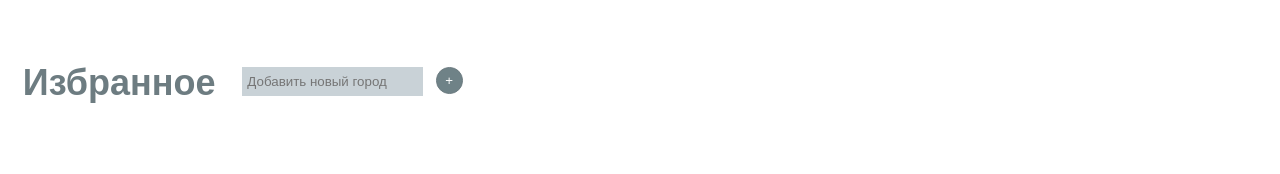
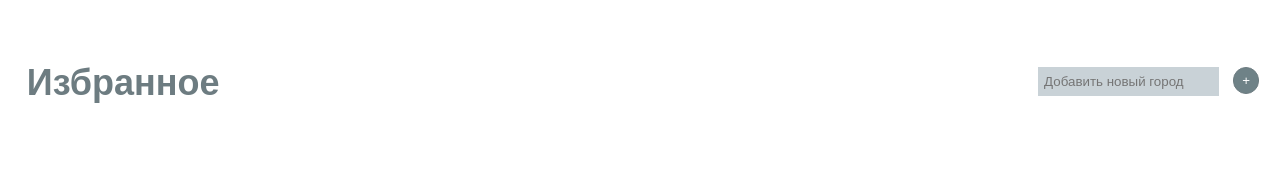
Before and after one commit to nickplus11/WeatherDisplay, a plain HTML site: page index.html in a window 1280 px wide. Shown: the part 486-660 px from the top of the page. Drawn offline with nearby package versions, Linux system fonts and the light colour scheme; no server answers.

Commit message:
column fix 2

```diff
--- a/styles/styles.css
+++ b/styles/styles.css
@@ -154,7 +154,7 @@ header {
     align-self: start;
     display: grid;
     grid-template: 1fr / 1fr 1fr;
-    grid-area: 2 / 1 / span 1 / span 1;
+    grid-area: 2 / 1 / span 1 / span 2;
 }
 
 .saved {
```
